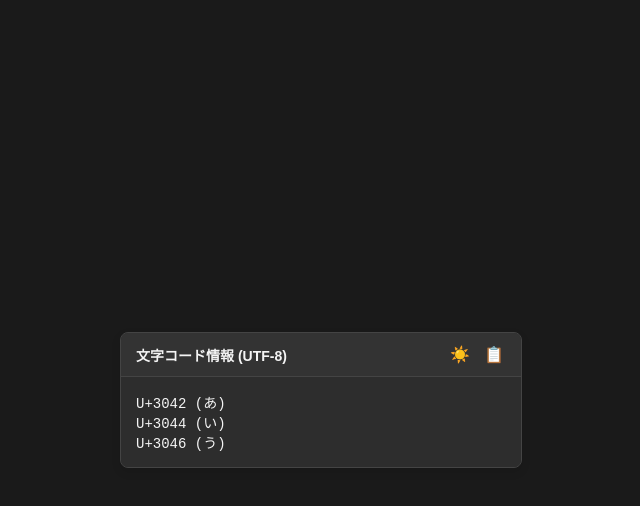
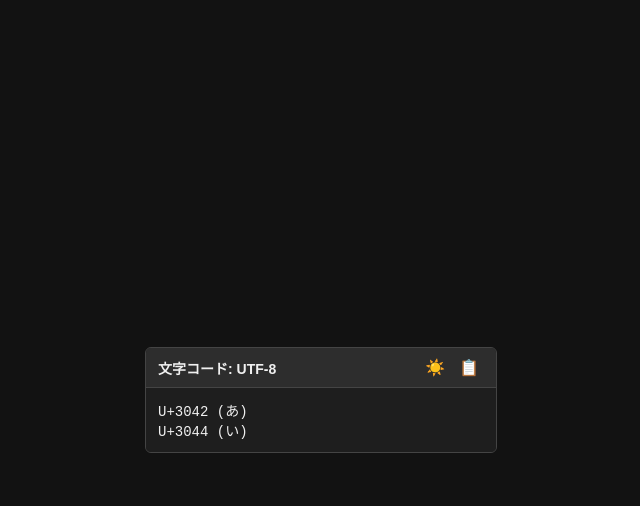
Before and after one commit to origami-28/test-html, a plain HTML site: page index.html in a window 1280 px wide. Both pictures are taken after a click on the button "ダークモード切り替え". Shown: the whole page, without its empty margins (319-959 px from the left). Drawn offline with Linux system fonts and the light colour scheme.

Commit message:
Update index.html

```diff
--- a/index.html
+++ b/index.html
@@ -2,163 +2,116 @@
 <html lang="ja">
 <head>
     <meta charset="UTF-8">
-    <meta name="viewport" content="width=device-width, initial-scale=1.0">
     <title>文字コードチェッカー</title>
     <style>
-        /* デフォルト（ライトモード）の変数設定 */
-        :root {
-            --bg-color: #f4f6f9;
-            --card-bg: #ffffff;
-            --text-color: #333333;
-            --border-color: #ddd;
-            --header-bg: #f8f9fa;
-            --accent-color: #ff69b4;
-        }
-
-        /* ダークモードの変数設定 */
-        [data-theme="dark"] {
-            --bg-color: #1a1a1a;
-            --card-bg: #2d2d2d;
-            --text-color: #f4f4f4;
-            --border-color: #444;
-            --header-bg: #333333;
-            --accent-color: #ffb6c1;
-        }
-
+        /* ライトモードの色 */
         body {
+            background-color: #f0f2f5;
+            color: #333;
             font-family: sans-serif;
-            background-color: var(--bg-color);
-            color: var(--text-color);
             display: flex;
             justify-content: center;
             align-items: center;
             height: 100vh;
             margin: 0;
-            transition: background-color 0.3s, color 0.3s;
         }
 
-        /* カード（全体枠）のデザイン */
-        .code-container {
-            width: 400px;
-            background-color: var(--card-bg);
-            border: 1px solid var(--border-color);
-            border-radius: 8px;
-            box-shadow: 0 4px 10px rgba(0,0,0,0.1);
+        .box {
+            width: 350px;
+            background: #fff;
+            border: 1px solid #ccc;
+            border-radius: 6px;
             overflow: hidden;
-            transition: background-color 0.3s, border-color 0.3s;
         }
 
-        /* ヘルパー（タイトルとアイコンを置く場所） */
-        .code-header {
+        /* ヘルパー（タイトルとアイコン） */
+        .box-header {
             display: flex;
             justify-content: space-between;
             align-items: center;
-            padding: 10px 15px;
-            background-color: var(--header-bg);
-            border-bottom: 1px solid var(--border-color);
+            padding: 8px 12px;
+            background: #e9ecef;
+            border-bottom: 1px solid #ccc;
             font-size: 14px;
             font-weight: bold;
         }
 
-        /* アイコンボタンをまとめるエリア */
-        .code-actions {
-            display: flex;
-            gap: 10px;
-        }
-
-        .icon-btn {
+        /* アイコンボタン */
+        .btn {
             background: none;
             border: none;
             cursor: pointer;
             font-size: 16px;
-            padding: 2px;
-            color: var(--text-color);
-            transition: transform 0.2s;
+            padding: 2px 5px;
         }
 
-        .icon-btn:hover {
-            transform: scale(1.2);
-        }
-
-        /* 文字コードを表示するコードエリア */
-        .code-body {
-            padding: 15px;
+        /* コード表示エリア */
+        .box-body {
+            padding: 12px;
             margin: 0;
             font-family: monospace;
             font-size: 14px;
+            background: #fff;
+            color: #333;
             white-space: pre-wrap;
-            word-break: break-all;
-            background-color: var(--card-bg);
-            color: var(--text-color);
-            min-height: 50px;
         }
 
-        /* コピー完了メッセージ */
-        .toast {
-            position: fixed;
-            bottom: 20px;
-            background: var(--accent-color);
-            color: white;
-            padding: 8px 16px;
-            border-radius: 4px;
-            font-size: 12px;
-            opacity: 0;
-            transition: opacity 0.3s;
-            pointer-events: none;
+        /* ダークモード（bodyに darkクラスがついたとき） */
+        body.dark {
+            background-color: #121212;
+            color: #f0f0f0;
         }
-        .toast.show {
-            opacity: 1;
+        body.dark .box {
+            background: #1e1e1e;
+            border-color: #444;
+        }
+        body.dark .box-header {
+            background: #2d2d2d;
+            border-color: #444;
+            color: #f0f0f0;
+        }
+        body.dark .box-body {
+            background: #1e1e1e;
+            color: #f0f0f0;
+        }
+        body.dark .btn {
+            color: #f0f0f0;
         }
     </style>
 </head>
 <body>
 
-    <div class="code-container">
-        <!-- タイトルとアイコンを表示するヘッダー -->
-        <div class="code-header">
-            <span>文字コード情報 (UTF-8)</span>
-            <div class="code-actions">
-                <!-- ダークモード切り替えアイコン -->
-                <button class="icon-btn" id="theme-toggle" title="テーマ切り替え">🌙</button>
-                <!-- コピー用アイコン -->
-                <button class="icon-btn" id="copy-btn" title="コピーする">📋</button>
+    <div class="box">
+        <!-- 1. コードタイトル ＆ アイコンたち -->
+        <div class="box-header">
+            <span id="code-title">文字コード: UTF-8</span>
+            <div>
+                <!-- 2. ダークモード切り替えアイコン -->
+                <button class="btn" id="theme-btn" title="ダークモード切り替え">🌙</button>
+                <!-- 3. コピー用アイコン -->
+                <button class="btn" id="copy-btn" title="コピー">📋</button>
             </div>
         </div>
-        <!-- 文字コードを表示する中身 -->
-        <pre class="code-body" id="code-content">U+3042 (あ)
-U+3044 (い)
-U+3046 (う)</pre>
+        <!-- コード表示エリア -->
+        <pre class="box-body" id="code-text">U+3042 (あ)
+U+3044 (い)</pre>
     </div>
 
-    <!-- コピー成功時のポップアップ -->
-    <div class="toast" id="toast">コピーできたよ！✨</div>
-
     <script>
-        // 1. ライト・ダークモードの切り替え
-        const themeToggleBtn = document.getElementById('theme-toggle');
-        const htmlElement = document.documentElement;
-
-        themeToggleBtn.addEventListener('click', () => {
-            if (htmlElement.getAttribute('data-theme') === 'dark') {
-                htmlElement.removeAttribute('data-theme');
-                themeToggleBtn.textContent = '🌙'; // ライト時のアイコン
-            } else {
-                htmlElement.setAttribute('data-theme', 'dark');
-                themeToggleBtn.textContent = '☀️'; // ダーク時のアイコン
-            }
+        // ダークモード切り替え
+        const themeBtn = document.getElementById('theme-btn');
+        themeBtn.addEventListener('click', () => {
+            document.body.classList.toggle('dark');
+            // アイコンの切り替え
+            themeBtn.textContent = document.body.classList.contains('dark') ? '☀️' : '🌙';
         });
 
-        // 2. クリップボードへのコピー機能
+        // コピー機能
         const copyBtn = document.getElementById('copy-btn');
-        const codeContent = document.getElementById('code-content');
-        const toast = document.getElementById('toast');
-
+        const codeText = document.getElementById('code-text');
         copyBtn.addEventListener('click', () => {
-            navigator.clipboard.writeText(codeContent.textContent).then(() => {
-                toast.classList.add('show');
-                setTimeout(() => {
-                    toast.classList.remove('show');
-                }, 1500);
+            navigator.clipboard.writeText(codeText.textContent).then(() => {
+                alert('コピーしたよ！'); // シンプルにアラートでお知らせ
             });
         });
     </script>
```
